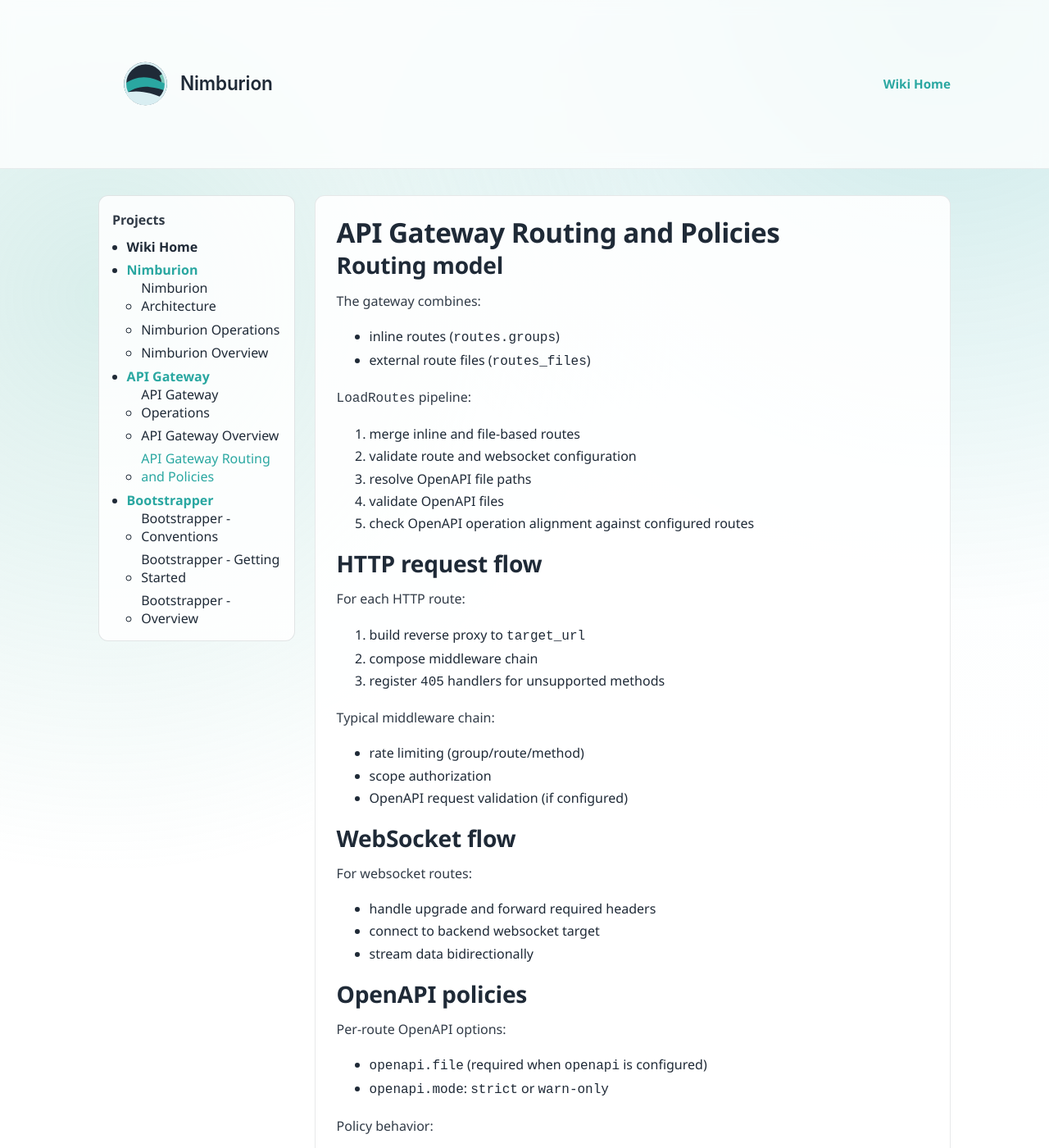
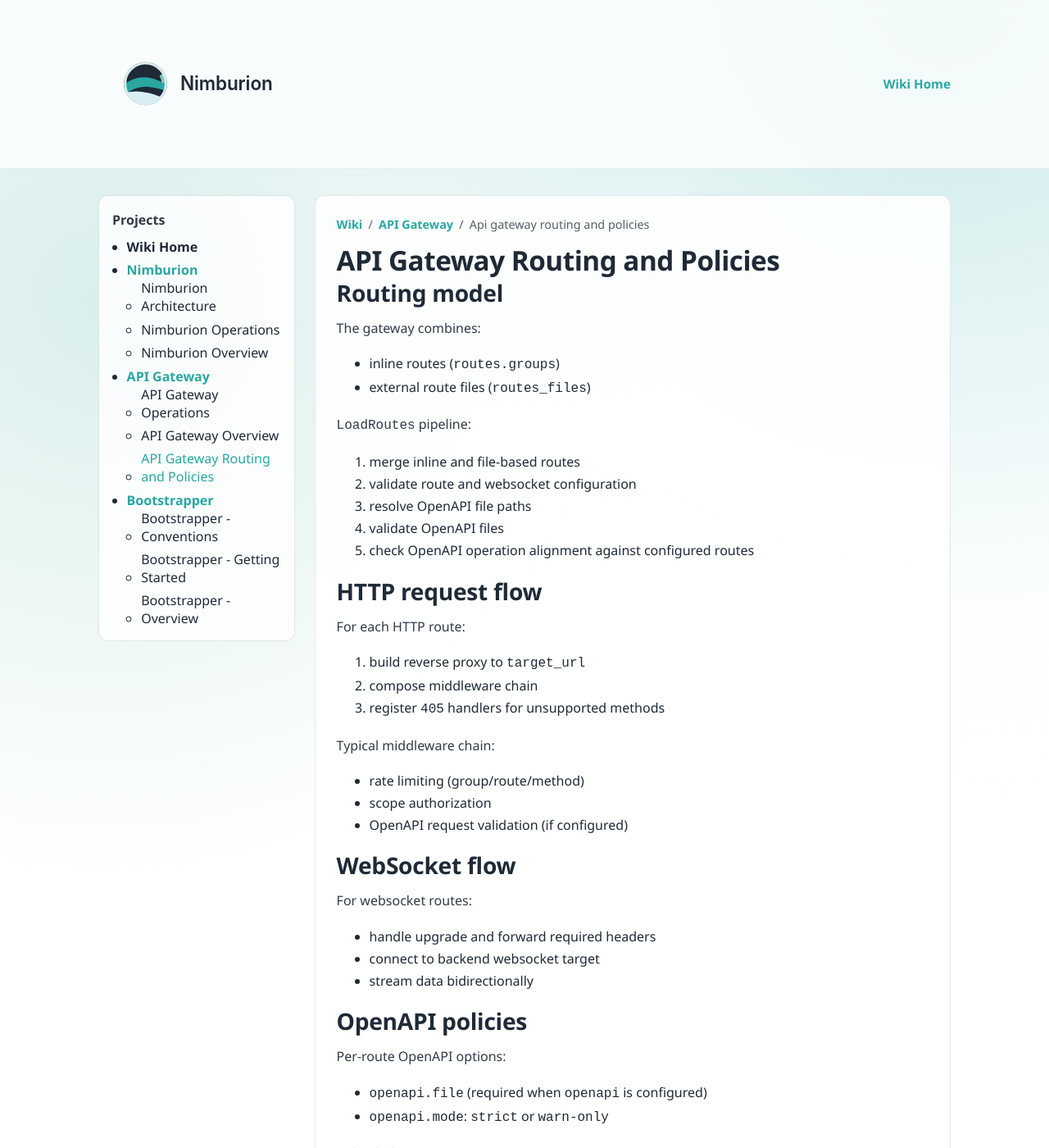
Before and after one commit to nimburion/nimburion.github.io, a Jekyll site: the page built from wiki/apigateway/routing-and-policies.md, in a window 1280 px wide and 1400 px high. Shown: the whole window at 82% size. Built offline with Jekyll 4.4.1, drawn with Linux system fonts in a browser that asks for light colours.

Commit message:
feat(wiki): add breadcrumb and markdown mermaid rendering support

```diff
--- a/_layouts/wiki.html
+++ b/_layouts/wiki.html
@@ -66,6 +88,31 @@
           </nav>
         </aside>
         <article class="wiki-content">
+          {% assign url_parts = page.url | split: "/" %}
+          {% assign section_key = url_parts[2] %}
+          {% assign section_slug = section_key | default: "" %}
+          {% assign page_slug = url_parts[3] %}
+          {% case section_key %}
+            {% when "nimburion" %}
+              {% assign section_label = "Nimburion" %}
+            {% when "apigateway" %}
+              {% assign section_label = "API Gateway" %}
+            {% when "bootstrapper" %}
+              {% assign section_label = "Bootstrapper" %}
+            {% else %}
+              {% assign section_label = section_key | replace: "-", " " | capitalize %}
+          {% endcase %}
+          <nav class="wiki-breadcrumb" aria-label="Breadcrumb">
+            <a href="{{ '/wiki/' | relative_url }}">Wiki</a>
+            {% if section_slug != "" %}
+              <span>/</span>
+              <a href="{{ '/wiki/' | append: section_slug | append: '/' | relative_url }}">{{ section_label }}</a>
+            {% endif %}
+            {% if page_slug and page_slug != "" %}
+              <span>/</span>
+              <span>{{ page.title | default: page_slug | replace: "-", " " | capitalize }}</span>
+            {% endif %}
+          </nav>
           {{ content }}
         </article>
       </div>
--- a/assets/css/style.scss
+++ b/assets/css/style.scss
@@ -229,6 +229,20 @@
   background: rgba(255, 255, 255, 0.88);
 }
 
+.wiki-breadcrumb {
+  display: flex;
+  gap: 0.45rem;
+  align-items: center;
+  flex-wrap: wrap;
+  margin-bottom: 0.9rem;
+  font-size: 0.9rem;
+  color: rgba(31, 42, 55, 0.75);
+}
+
+.wiki-breadcrumb a {
+  font-weight: 600;
+}
+
 .wiki-content h1 {
   font-size: clamp(1.6rem, 2.6vw, 2.2rem);
 }
```
Also changed, not shown: other parts of _layouts/wiki.html (+23 -1 lines).
